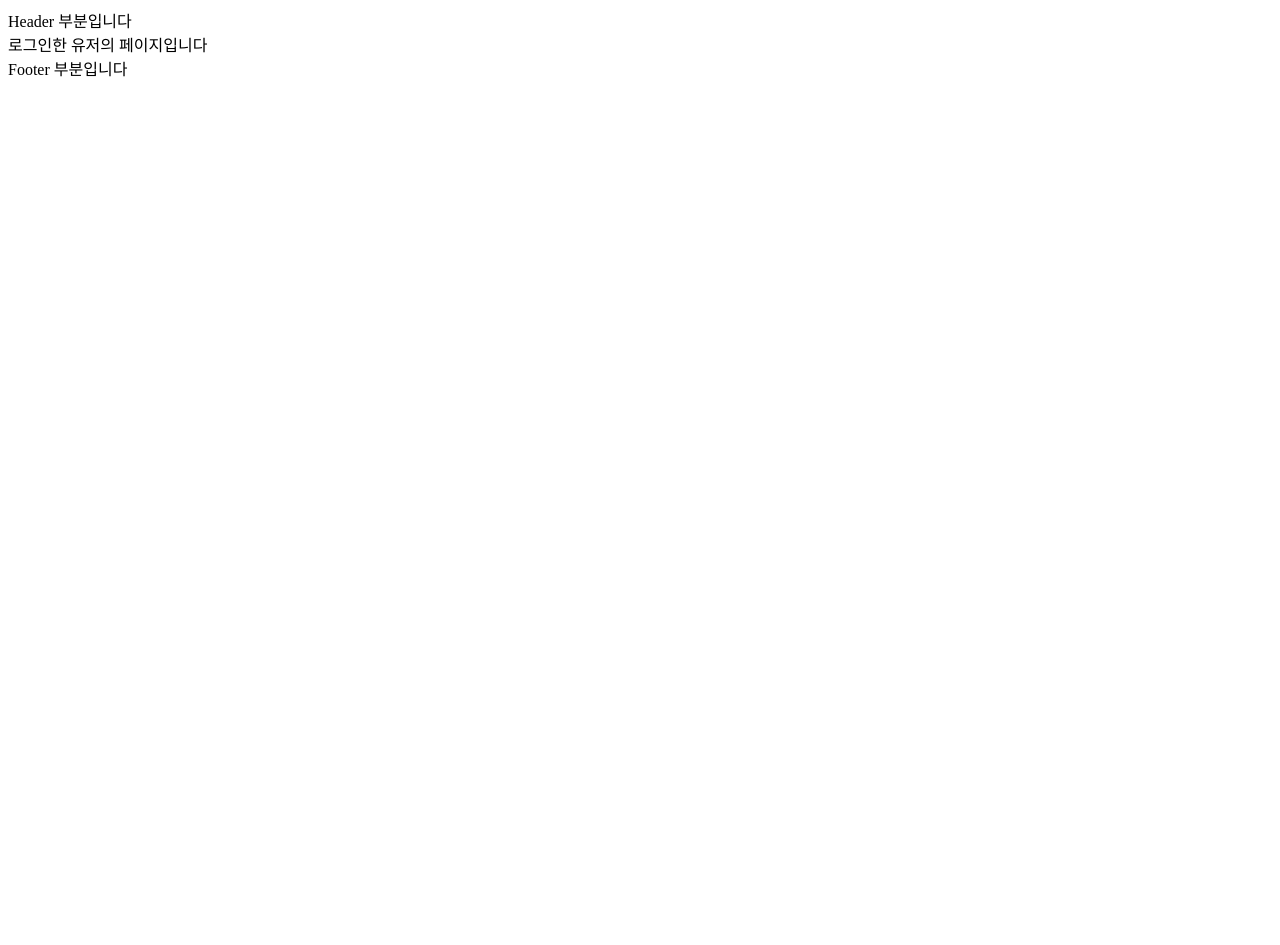
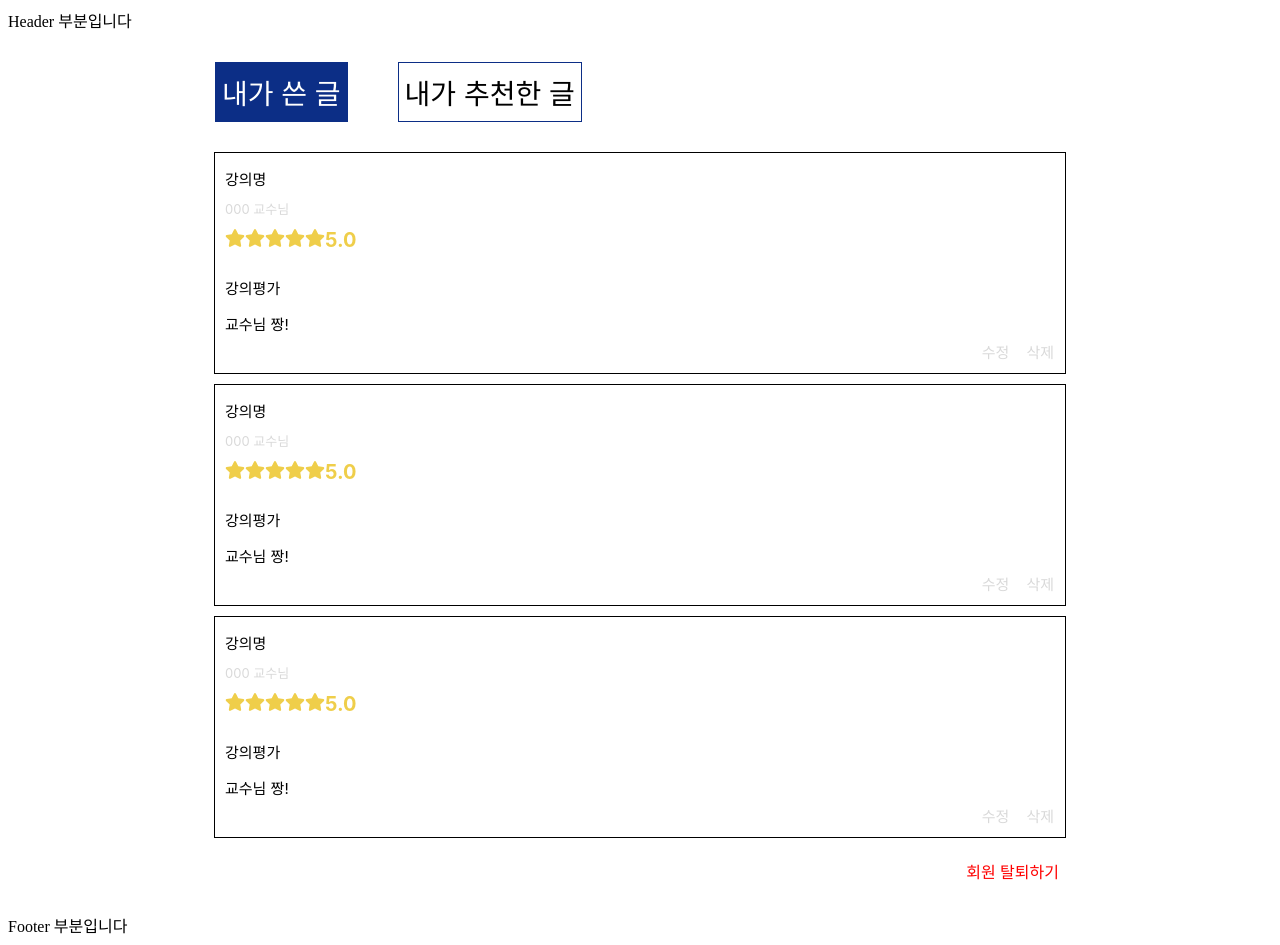
Before and after one commit to CUK-LikeLion-Common/Evaluation-Lecture-team10, a React (Create React App) app: page /user/1 in a window 1280 px wide. Before the commit the page ends 800 px from the top, so only its background shows below. Built offline with nearby package versions, Linux system fonts and the light colour scheme.

Commit message:
design: 유저 화면 구성 - ui 화면만 구성 기능은 없음 #14

```diff
--- a/src/pages/User.jsx
+++ b/src/pages/User.jsx
@@ -1,5 +1,69 @@
+import styled from "styled-components";
+import WrittenBox from "../components/User/WrittenBox";
+
+const ARRAY = [0, 1, 2];
+
+const writtenLectures = ARRAY.map((array) => <WrittenBox />);
+
+const Wrapper = styled.div`
+  text-align: center;
+  display: flex;
+  flex-direction: column;
+  align-items: center;
+  padding: 30px;
+  font-family: Inter;
+  font-weight: 400;
+`;
+
+const LinkBox = styled.div`
+  width: 850px;
+  height: 80px;
+  text-align: left;
+`;
+
+const WrittenBtn = styled.button`
+  background: ${(props) => props.bgColor};
+  border: 1px solid #0c2e86;
+  height: 60px;
+  margin-right: 50px;
+  font-size: 28px;
+  color: ${(props) => props.fontColor};
+`;
+
+const WithdrawBox = styled.div`
+  //background-color: teal;
+  margin-top: 20px;
+  width: 850px;
+  height: 25px;
+  display: flex;
+  flex-flow: row wrap;
+  justify-content: flex-end;
+`;
+
+const WithdrawBtn = styled.button`
+  background: #fff;
+  color: #f00;
+  font-size: 16px;
+  border: none;
+`;
+
 const User = () => {
-  return <>로그인한 유저의 페이지입니다</>;
+  return (
+    <Wrapper>
+      <LinkBox>
+        <WrittenBtn bgColor="#0c2e86" fontColor="#fff">
+          내가 쓴 글
+        </WrittenBtn>
+        <WrittenBtn bgColor="#fff" fontColor="#000">
+          내가 추천한 글
+        </WrittenBtn>
+      </LinkBox>
+      {writtenLectures}
+      <WithdrawBox>
+        <WithdrawBtn>회원 탈퇴하기</WithdrawBtn>
+      </WithdrawBox>
+    </Wrapper>
+  );
 };
 
 export default User;
```
